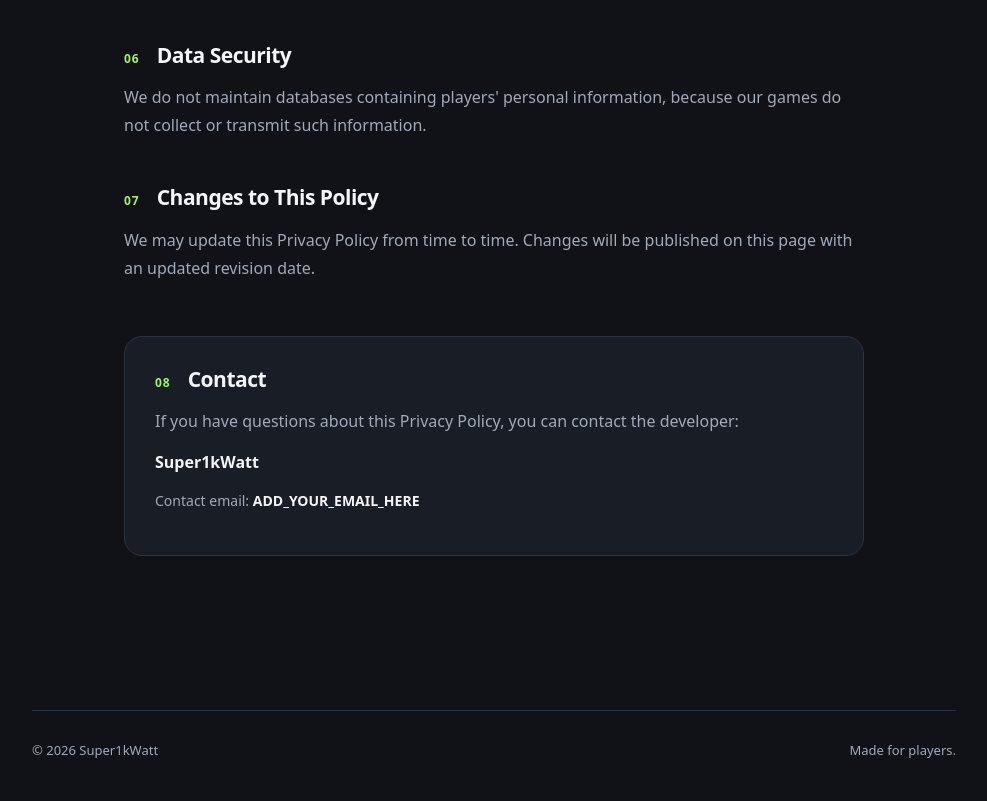
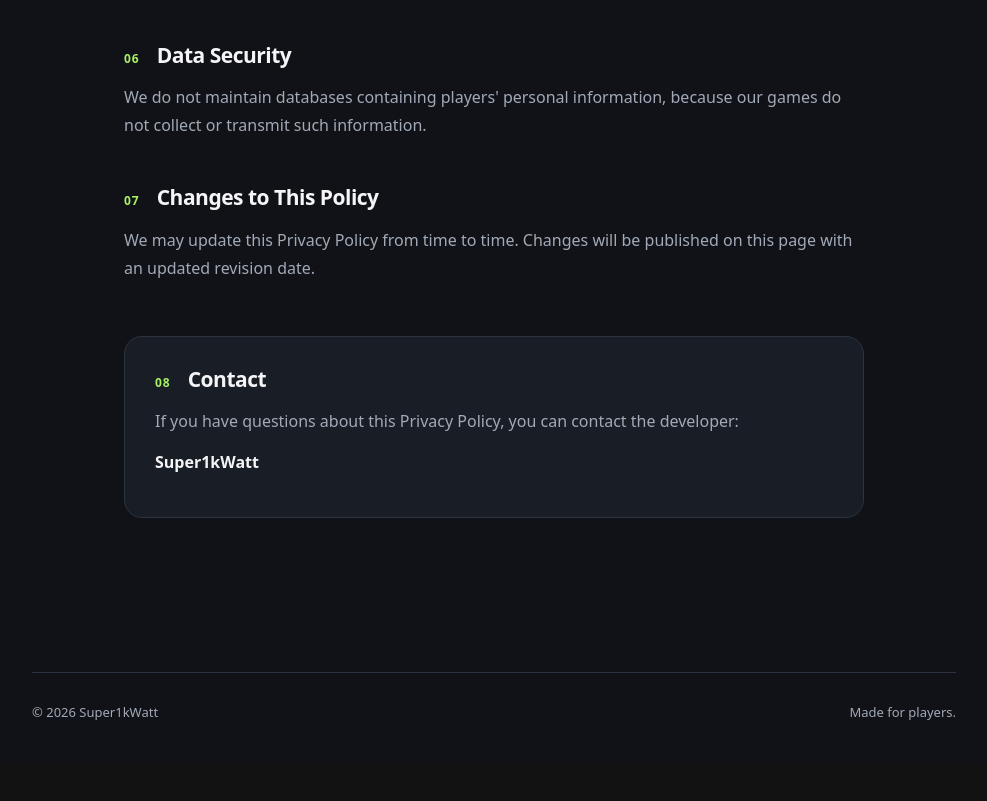
Before and after one commit to Samovar34/privacy_policy, a plain HTML site: page index.html in a window 1280 px wide. Shown: the part 1259-2060 px from the top of the page, without its empty margins (146-1133 px from the left). After the commit the page ends 2023 px from the top, so only its background shows below. Drawn offline with Linux system fonts and the light colour scheme.

Commit message:
remove contact

```diff
--- a/index.html
+++ b/index.html
@@ -27,7 +27,7 @@
       <section><h2><span>05</span> Children's Privacy</h2><p>Our games do not knowingly collect personal information from children or other users.</p></section>
       <section><h2><span>06</span> Data Security</h2><p>We do not maintain databases containing players' personal information, because our games do not collect or transmit such information.</p></section>
       <section><h2><span>07</span> Changes to This Policy</h2><p>We may update this Privacy Policy from time to time. Changes will be published on this page with an updated revision date.</p></section>
-      <section class="contact"><h2><span>08</span> Contact</h2><p>If you have questions about this Privacy Policy, you can contact the developer:</p><p><strong>Super1kWatt</strong></p><p class="contact-note">Contact email: <strong>ADD_YOUR_EMAIL_HERE</strong></p></section>
+      <section class="contact"><h2><span>08</span> Contact</h2><p>If you have questions about this Privacy Policy, you can contact the developer:</p><p><strong>Super1kWatt</strong></p></section>
     </main>
     <footer><span>© <span id="year">2026</span> Super1kWatt</span><span>Made for players.</span></footer>
   </div>
```
